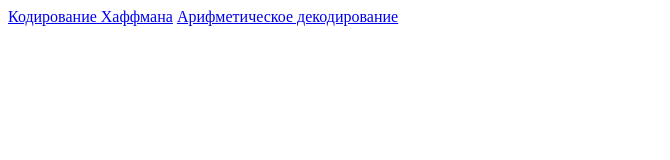
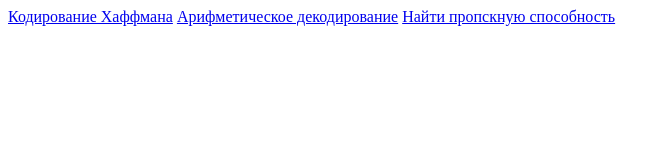
Before and after one commit to AbcdRa/AbcdRa.github.io, a plain HTML site: page index.html in a window 1280 px wide. Shown: the whole page, without its empty margins (0-670 px from the left). Drawn offline with Linux system fonts and the light colour scheme.

Commit message:
throughput link

```diff
--- a/index.html
+++ b/index.html
@@ -16,5 +16,6 @@
 <body>
     <a href="haffman/haffman.html">Кодирование Хаффмана</a>
     <a href="arithmetic/index.html">Арифметическое декодирование</a>
+    <a href="throughput/index.html">Найти пропскную способность</a>
 </body>
 </html>
```
